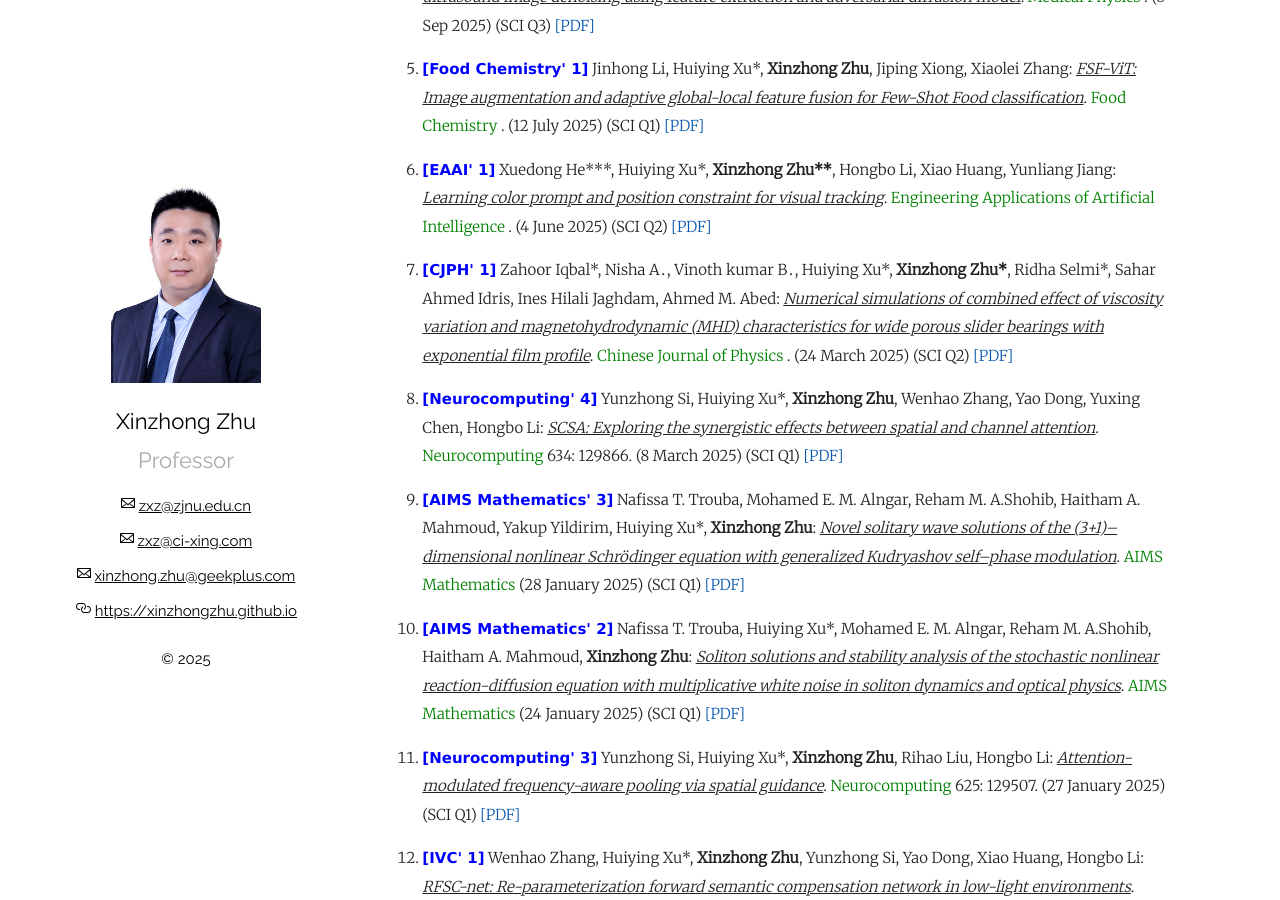
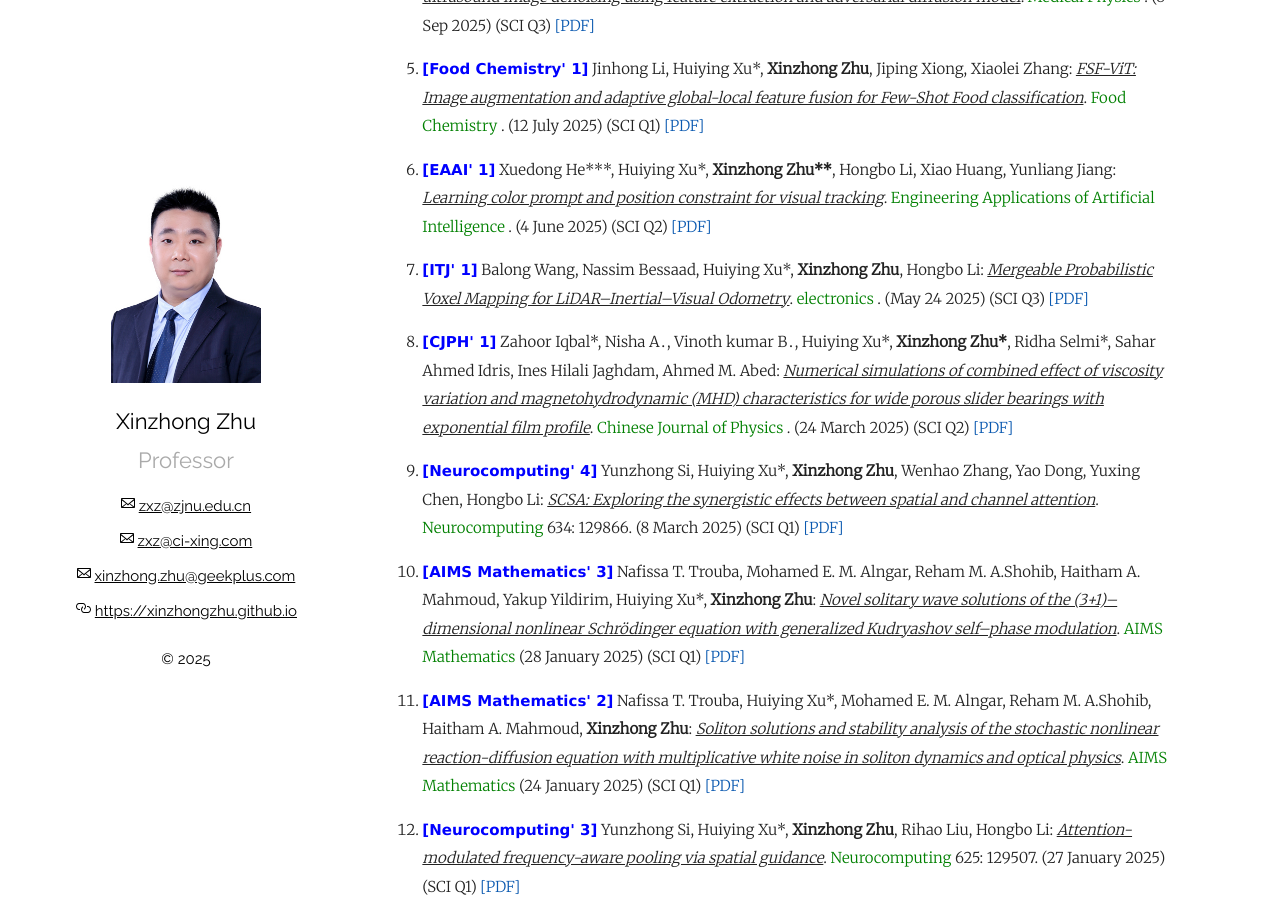
Before and after one commit to xinzhongzhu/xinzhongzhu.github.io, a Jekyll site: the page built from index.md, in a window 1280 px wide and 900 px high, scrolled down 950 px. Built offline with Jekyll 4.4.1, drawn with Linux system fonts in a browser that asks for light colours.

Commit message:
Update index.md

```diff
--- a/index.md
+++ b/index.md
@@ -28,6 +28,8 @@ Please drop me a message by email: <u>zxz@zjnu.edu.cn</u> or <u>zxz@ci-xing.com<
  <p style="margin-top: 8px;"><li><font face="verdana" color="blue"><b>[Food Chemistry' 1]</b></font> Jinhong Li, Huiying Xu*, <b>Xinzhong Zhu</b>, Jiping Xiong, Xiaolei Zhang: <i><u>FSF-ViT: Image augmentation and adaptive global-local feature fusion for Few-Shot Food classification</u></i>. <font color="green">Food Chemistry</font> . (12 July 2025) (SCI Q1) <a href = "https://xinzhongzhu.github.io/document/FSFViT.pdf">[PDF]</a></li></p>
 
  <p style="margin-top: 8px;"><li><font face="verdana" color="blue"><b>[EAAI' 1]</b></font> Xuedong He***, Huiying Xu*, <b>Xinzhong Zhu**</b>, Hongbo Li, Xiao Huang, Yunliang Jiang: <i><u>Learning color prompt and position constraint for visual tracking</u></i>. <font color="green">Engineering Applications of Artificial Intelligence</font> . (4 June 2025) (SCI Q2) <a href = "https://xinzhongzhu.github.io/document/Learning color prompt.pdf">[PDF]</a></li></p>
+
+ <p style="margin-top: 8px;"><li><font face="verdana" color="blue"><b>[ITJ' 1]</b></font> Balong Wang, Nassim Bessaad, Huiying Xu*, <b>Xinzhong Zhu</b>, Hongbo Li: <i><u>Mergeable Probabilistic Voxel Mapping for LiDAR–Inertial–Visual Odometry</u></i>. <font color="green"> electronics </font> . (May 24 2025) (SCI Q3) <a href = "https://xinzhongzhu.github.io/document/Mergeable Probabilistic Voxel Mapping for LiDAR–Inertial–Visual Odometry.pdf">[PDF]</a></li></p>
 
  <p style="margin-top: 8px;"><li><font face="verdana" color="blue"><b>[CJPH' 1]</b></font> Zahoor Iqbal*, Nisha A․, Vinoth kumar B․, Huiying Xu*, <b>Xinzhong Zhu*</b>, Ridha Selmi*, Sahar Ahmed Idris, Ines Hilali Jaghdam, Ahmed M. Abed: <i><u>Numerical simulations of combined effect of viscosity variation and magnetohydrodynamic (MHD) characteristics for wide porous slider bearings with exponential film profile</u></i>. <font color="green">Chinese Journal of Physics</font> . (24 March 2025) (SCI Q2) <a href = "https://xinzhongzhu.github.io/document/CJPH2984.pdf">[PDF]</a></li></p>
 
```
